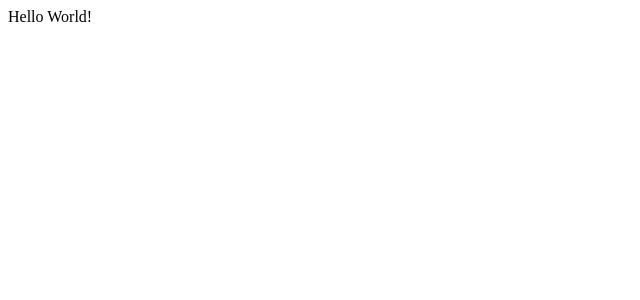
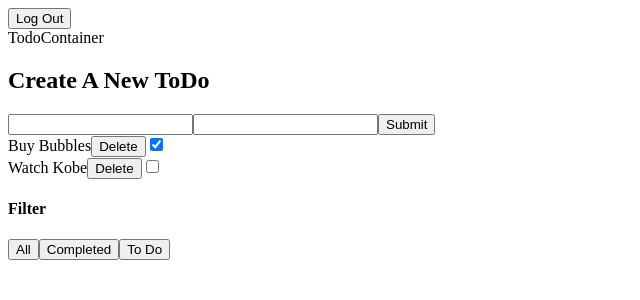
Before and after one commit to robertstipp/todo-fullstack, a React (Create React App) app in the folder client/: page / in a window 1280 px wide. Shown: the top 300 px of the page, without its empty margins (0-640 px from the left). Built offline with nearby package versions, Linux system fonts and the light colour scheme.

Commit message:
RoundOneBBBAABBBYY

```diff
--- a/client/src/App.js
+++ b/client/src/App.js
@@ -1,8 +1,83 @@
+import Login from "./Components/Login";
+import TodoContainer from "./Components/TodoContainer";
+import { useState } from "react";
+import { useEffect } from "react";
+import userData from "./utils/data/users.json";
+import Logout from "./Components/Logout";
+
+
 
 function App() {
+
+  const [isLoggedIn, setIsLoggedIn] = useState(true);
+  const [todos, setTodos] = useState(userData[0].todos);
+  const [activeFilter, setActiveFilter] = useState('all')
+
+  const handleLogIn = (username, password) => {
+
+    if(username === userData[0].username && password === userData[0].password){
+      setIsLoggedIn(true);
+      setTodos(userData[0].todos);
+    }
+};
+
+  const handleLogOut = () => {
+    setIsLoggedIn(false);
+    setTodos([]);
+  }
+
+  const createNewToDo = (newToDo) => {
+    console.log('inside')
+    const pre = todos.slice()
+    pre.push(newToDo);
+    console.log(pre)
+    setTodos(pre)
+  }
+
+  const deleteToDo = (id) => {
+    console.log(id)
+    const filtered = todos.filter((todo)=>{
+      return todo.id !== id;
+    })
+    setTodos(filtered);
+  }
+
+  const updateToDoStatus = (id) => {
+    const update = todos.map((todo)=>{
+      if(todo.id === id){
+         todo.status = !todo.status
+      }
+      return todo;
+    })
+    setTodos(update);
+  }
+
+  const toggleFilter = (status) => {
+    setActiveFilter(status)
+  }
+
+  const filterTodos = (status) => {
+    todos.filter()
+  }
+
+
   return (
     <div className="App">
-      Hello World!
+      {isLoggedIn === true ?
+      <>
+        <Logout handleLogOut={handleLogOut} />
+       <TodoContainer
+       todos={todos}
+       createNewToDo={createNewToDo}
+       deleteToDo={deleteToDo}
+       updateToDoStatus={updateToDoStatus}
+       toggleFilter={toggleFilter}
+       activeFilter={activeFilter}
+       />
+       </>
+       :
+       <Login handleLogIn={handleLogIn}/>}
+
     </div>
   );
 }
--- /dev/null
+++ b/client/src/Components/Login.jsx
@@ -0,0 +1,24 @@
+import React from 'react'
+import { useState } from 'react'
+import user from '../utils/data/users.json'
+
+const Login = ({ handleLogIn }) => {
+    const [username, setUsername] = useState('');
+    const [password, setPassword] = useState('');
+
+  return (
+    <div>Login
+        <input value={username} type="text" name="username" id="username" onChange={(e)=>{
+            setUsername(e.target.value);
+        }}/>
+        <input value={password} type="text" name="password" id="password" onChange={(e)=>{
+            setPassword(e.target.value);
+        }} />
+        <button onClick={()=>{
+            handleLogIn(username, password)
+        }}>Submit</button>
+    </div>
+  )
+}
+
+export default Login
--- /dev/null
+++ b/client/src/Components/Logout.jsx
@@ -0,0 +1,11 @@
+import React from 'react'
+
+const Logout = ({ handleLogOut }) => {
+  return (
+    <div>
+        <button onClick={handleLogOut}>Log Out</button>
+    </div>
+  )
+}
+
+export default Logout
--- /dev/null
+++ b/client/src/Components/TodoContainer.jsx
@@ -0,0 +1,26 @@
+import React from 'react'
+import TodoCreate from './TodoCreate'
+import TodoList from './TodoList'
+import TodoFilter from './TodoFilter'
+
+
+const TodoContainer = ({ todos, createNewToDo, deleteToDo, updateToDoStatus, toggleFilter, activeFilter }) => {
+  return (
+    <div>TodoContainer
+        <TodoCreate
+        createNewToDo = {createNewToDo}
+        />
+        <TodoList
+        todos = {todos}
+        deleteToDo = {deleteToDo}
+        updateToDoStatus = {updateToDoStatus}
+        activeFilter = {activeFilter}
+        />
+        <TodoFilter
+        toggleFilter={toggleFilter}
+        />
+    </div>
+  )
+}
+
+export default TodoContainer
--- /dev/null
+++ b/client/src/Components/TodoCreate.jsx
@@ -0,0 +1,30 @@
+import React from 'react'
+import { useState } from 'react';
+
+const TodoCreate = ({ createNewToDo }) => {
+    const [itemName, setitemName] = useState('');
+    const [itemValue, setitemValue] = useState('');
+
+  return (
+    <div>
+        <h2>Create A New ToDo</h2>
+        <input value={itemName} type="text" name="itemName" id="itemName" onChange={(e)=>{
+            setitemName(e.target.value);
+        }} />
+
+          <input value={itemValue} type="text" name="itemValue" id="itemValue" onChange={(e)=>{
+            setitemValue(e.target.value);
+        }} />
+
+        <button onClick={()=>{
+            createNewToDo({itemName, itemValue, id: Date.now(), status: false})
+            setitemName('')
+            setitemValue('')
+        }}>Submit</button>
+
+
+    </div>
+  )
+}
+
+export default TodoCreate
--- /dev/null
+++ b/client/src/Components/TodoFilter.jsx
@@ -0,0 +1,20 @@
+import React from 'react'
+
+const TodoFilter = ({ toggleFilter }) => {
+  return (
+    <>
+    <h4>Filter</h4>
+    <button onClick={()=>{
+        toggleFilter('all')
+    }}>All</button>
+    <button onClick={()=>{
+        toggleFilter('completed')
+    }}>Completed</button>
+    <button onClick={()=>{
+        toggleFilter('todo')
+    }}>To Do</button>
+    </>
+  )
+}
+
+export default TodoFilter
--- /dev/null
+++ b/client/src/Components/TodoList.jsx
@@ -0,0 +1,20 @@
+import React from 'react'
+import TodoListitem from './TodoListitem'
+
+const TodoList = ({ todos, deleteToDo, updateToDoStatus }) => {
+
+  return (
+    <>
+    {todos.map((todo)=>{
+        return <TodoListitem
+        todo={todo}
+        key={todo.id}
+        deleteToDo={deleteToDo}
+        updateToDoStatus = {updateToDoStatus}
+        />
+    })}
+    </>
+  )
+}
+
+export default TodoList
--- /dev/null
+++ b/client/src/Components/TodoListitem.jsx
@@ -0,0 +1,16 @@
+import React from 'react'
+
+const TodoListitem = ({ todo, key, deleteToDo, updateToDoStatus }) => {
+  return (
+    <div>{todo.itemName}
+    <button onClick={()=>{
+      deleteToDo(todo.id)
+    }} >Delete</button>
+    <input type="checkbox" checked={todo.status} onChange={()=>{
+      updateToDoStatus(todo.id)
+    }}></input>
+    </div>
+  )
+}
+
+export default TodoListitem
--- a/client/src/index.js
+++ b/client/src/index.js
@@ -1,6 +1,8 @@
 import React from 'react';
 import ReactDOM from 'react-dom/client';
 import App from './App';
+import TodoCreate from './Components/TodoCreate';
+
 
 
 const root = ReactDOM.createRoot(document.getElementById('root'));
--- /dev/null
+++ b/client/src/utils/data/users.json
@@ -0,0 +1,8 @@
+[
+    {
+        "username": "bobby",
+        "password": "bubbles",
+        "todos" : [{"itemName": "Buy Bubbles", "itemValue": "Five", "id": 1, "status": true},
+        {"itemName": "Watch Kobe", "itemValue": "Forty Hours", "id": 2, "status": false}]
+    }
+]
```
